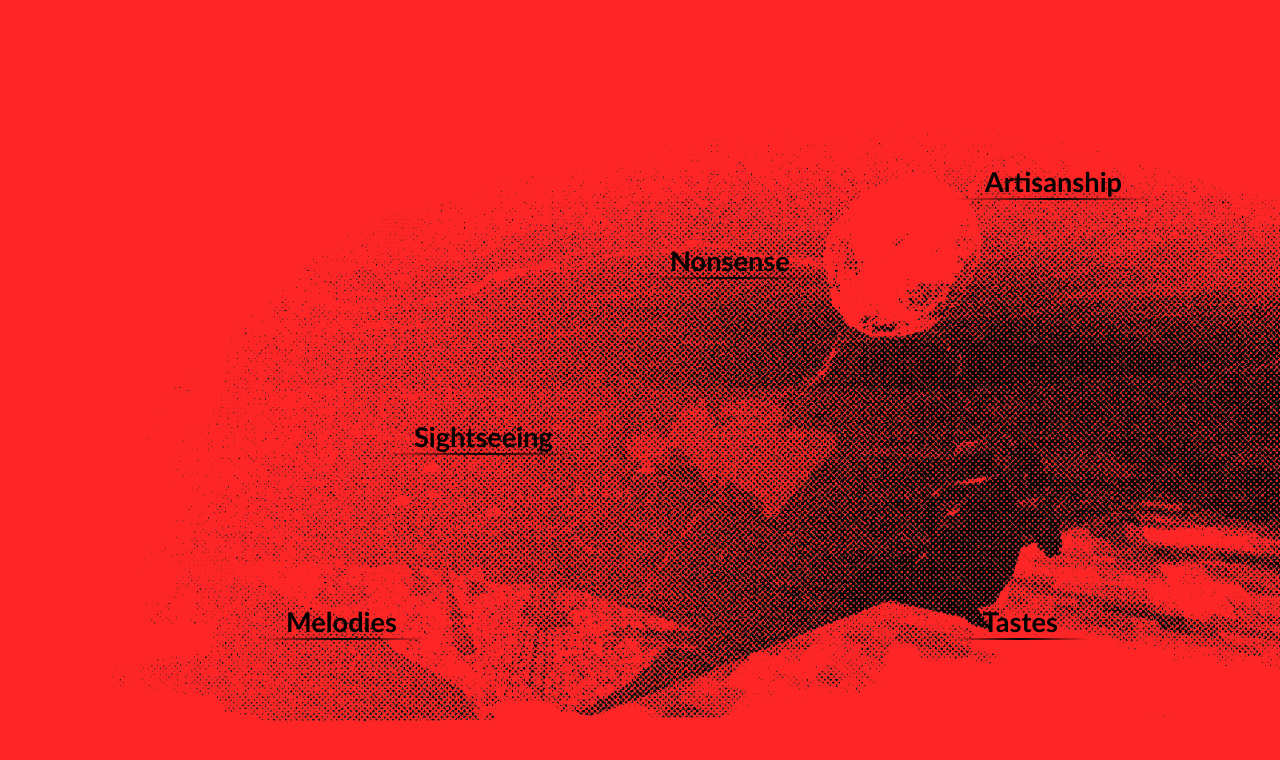
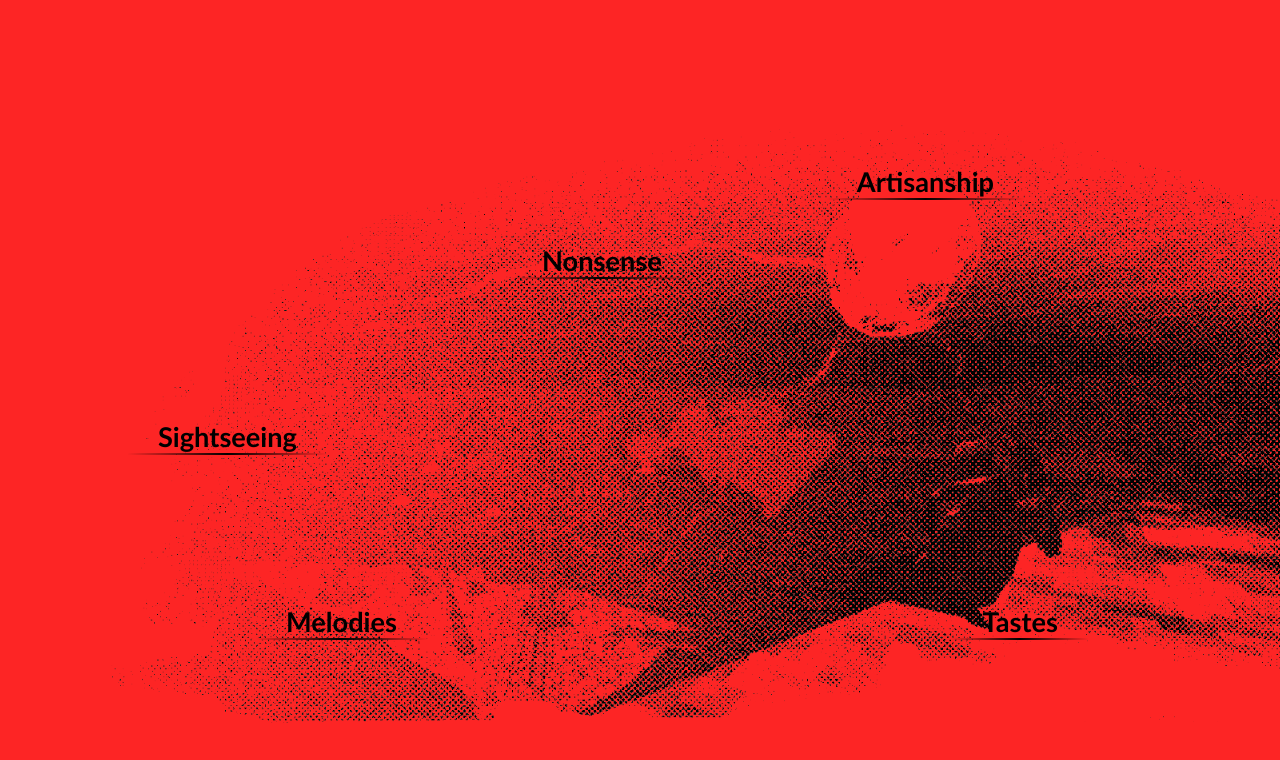
Before and after one commit to onsibuno/onsibuno, a plain HTML site: page index.html in a window 1280 px wide. Shown: the top 760 px of the page. Drawn offline with Linux system fonts and the light colour scheme.

Commit message:
Update style.css

```diff
--- a/style.css
+++ b/style.css
@@ -61,13 +61,13 @@ a{
 #sightseeing{
     position: absolute;
     top: 50%;
-    left: 30%;
+    left: 10%;
 }
 
 #nonsense{
     position: absolute;
     top: 28%;
-    left: 50%;
+    left: 40%;
 }
 
 #tastefulness{
@@ -78,7 +78,7 @@ a{
 
 #artisanship{
     position: absolute;
-    right: 10%;
+    right: 20%;
     bottom: 75%;
 }
 
```
